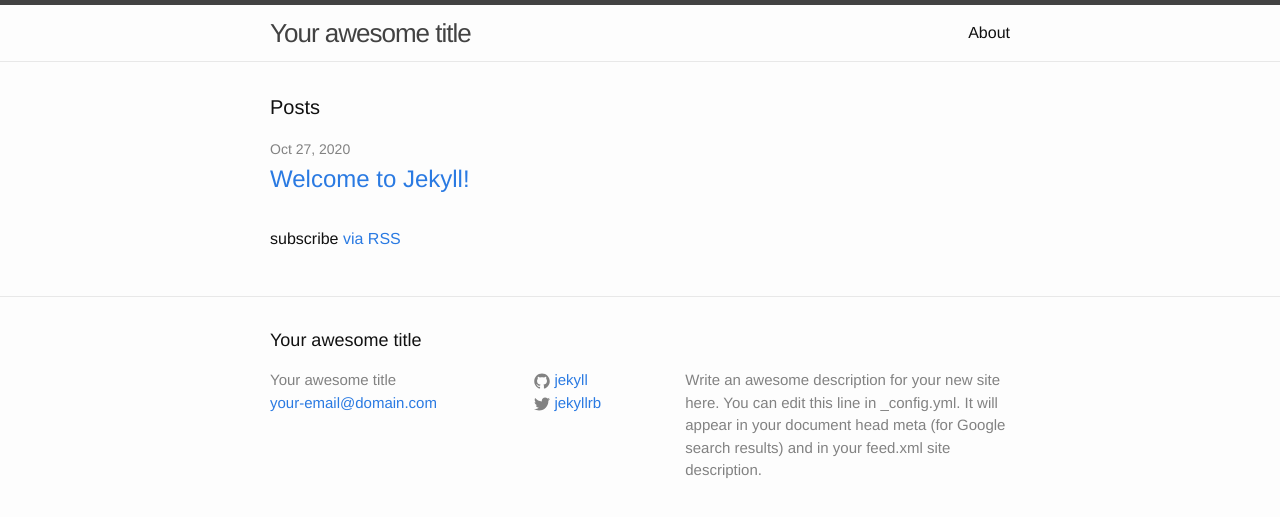
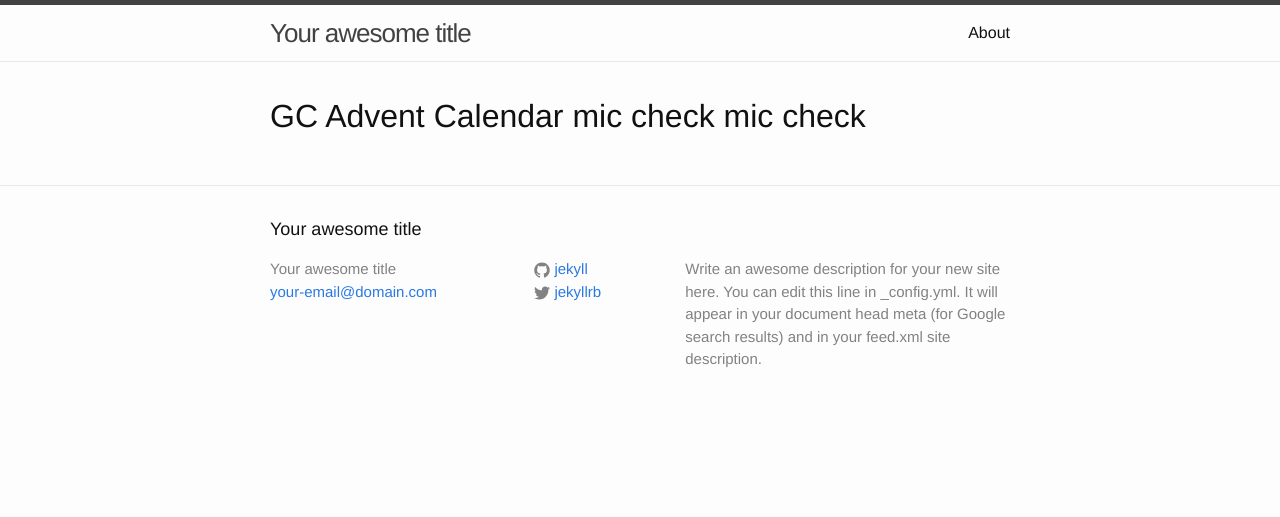
Before and after one commit to brandorn/gc-advent, a Jekyll site: the page built from index.html, in a window 1280 px wide. Shown: the top 517 px of the page. Built offline with Jekyll 4.4.1, drawn with Linux system fonts in a browser that asks for light colours.

Commit message:
Test commit

```diff
--- a/index.html
+++ b/index.html
@@ -2,22 +2,4 @@
 layout: default
 ---
 
-<div class="home">
-
-  <h1 class="page-heading">Posts</h1>
-
-  <ul class="post-list">
-    {% for post in site.posts %}
-      <li>
-        <span class="post-meta">{{ post.date | date: "%b %-d, %Y" }}</span>
-
-        <h2>
-          <a class="post-link" href="{{ post.url | prepend: site.baseurl }}">{{ post.title }}</a>
-        </h2>
-      </li>
-    {% endfor %}
-  </ul>
-
-  <p class="rss-subscribe">subscribe <a href="{{ "/feed.xml" | prepend: site.baseurl }}">via RSS</a></p>
-
-</div>
+<h1>GC Advent Calendar mic check mic check</h1>
```
